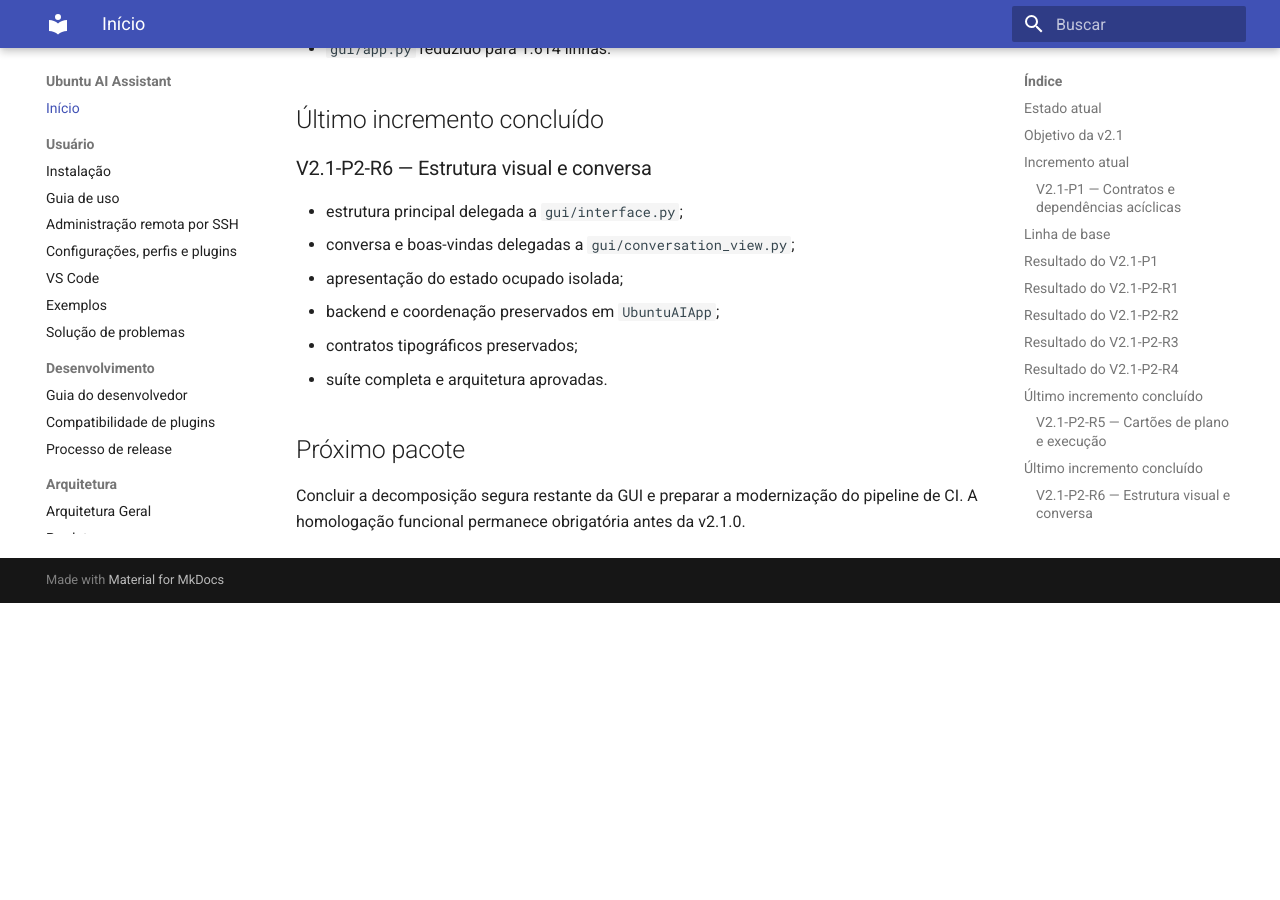
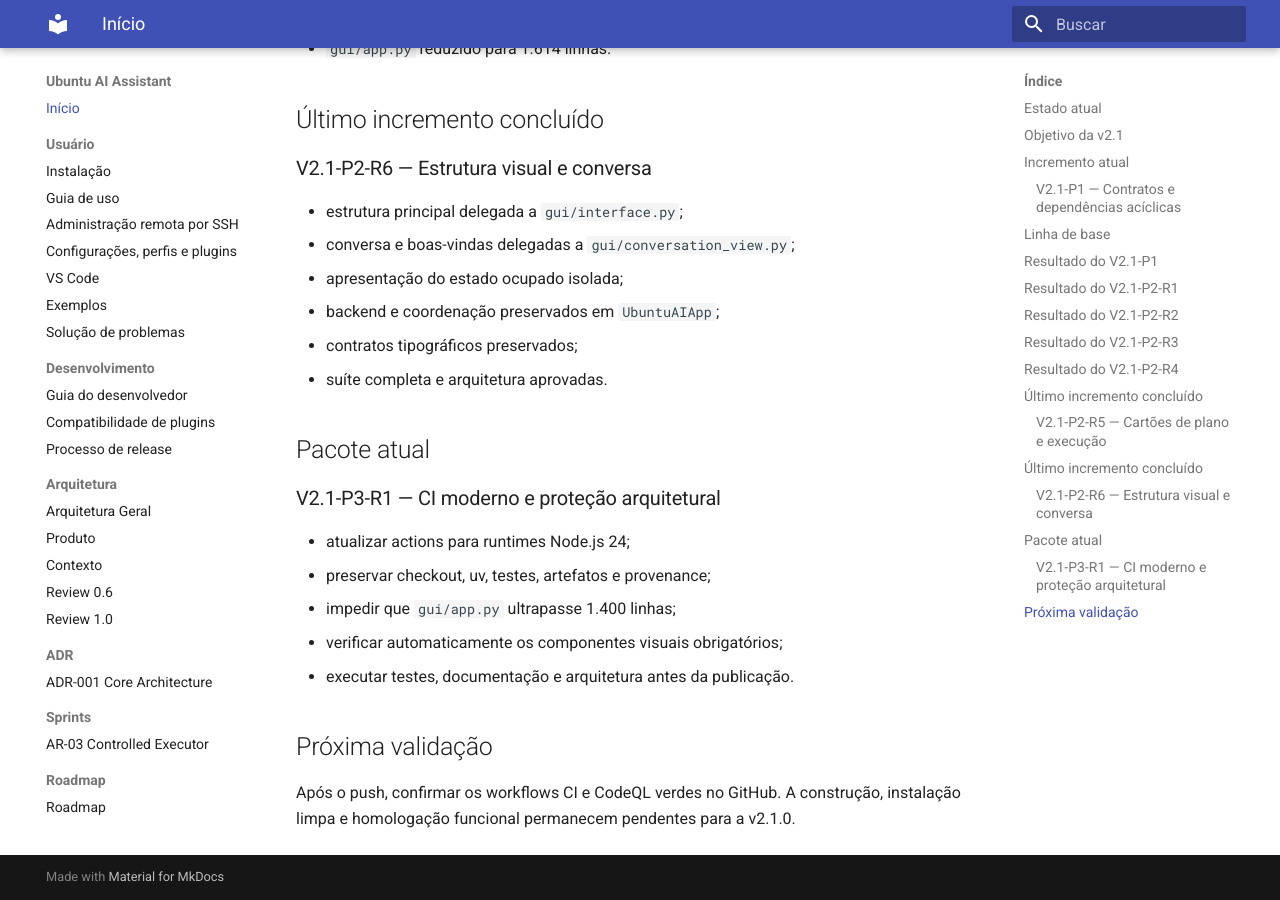
Before and after one commit to andrefeitoza-dev/ubuntu-ai-assistant, an MkDocs documentation site: the page built from docs/checkpoint.md, in a window 1280 px wide and 900 px high, scrolled down 3174 px. Built offline with MkDocs 1.6.1 and Material for MkDocs 9.7.7, drawn with Linux system fonts in a browser that asks for light colours; before the commit the page ends 3777 px from its top, so only the background shows below that.

Commit message:
ci: modernize actions and protect GUI architecture

```diff
--- a/docs/checkpoint.md
+++ b/docs/checkpoint.md
@@ -110,7 +110,17 @@ comportamento, políticas de segurança ou compatibilidade da versão estável.
 - contratos tipográficos preservados;
 - suíte completa e arquitetura aprovadas.
 
-## Próximo pacote
+## Pacote atual
 
-Concluir a decomposição segura restante da GUI e preparar a modernização do
-pipeline de CI. A homologação funcional permanece obrigatória antes da v2.1.0.
+### V2.1-P3-R1 — CI moderno e proteção arquitetural
+
+- atualizar actions para runtimes Node.js 24;
+- preservar checkout, uv, testes, artefatos e provenance;
+- impedir que `gui/app.py` ultrapasse 1.400 linhas;
+- verificar automaticamente os componentes visuais obrigatórios;
+- executar testes, documentação e arquitetura antes da publicação.
+
+## Próxima validação
+
+Após o push, confirmar os workflows CI e CodeQL verdes no GitHub. A construção,
+instalação limpa e homologação funcional permanecem pendentes para a v2.1.0.
```
Also changed, not shown: docs/releases/v2.1-p3-r1-ci-architecture-validation.md (added, +51 -0 lines), docs/roadmap.md (+5 -4 lines), 6 other files.
